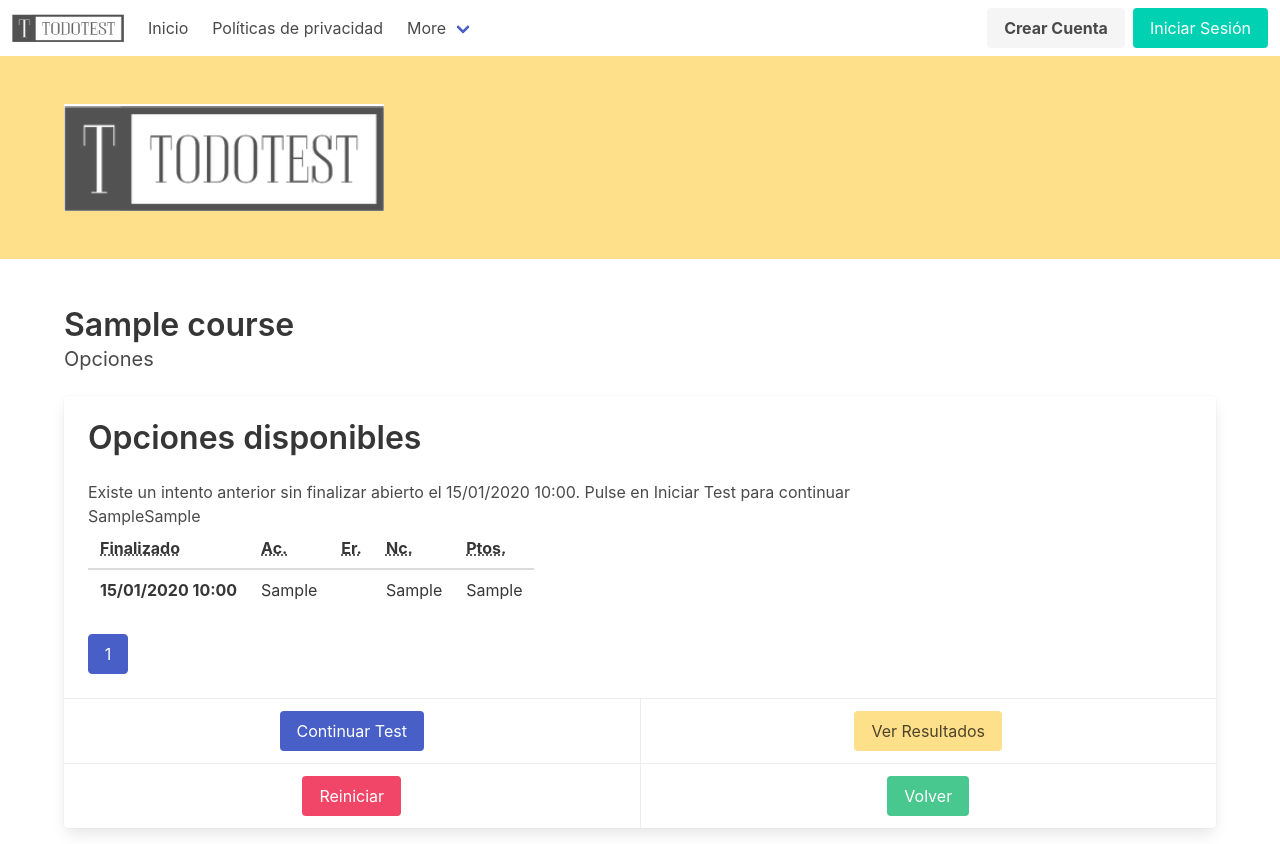
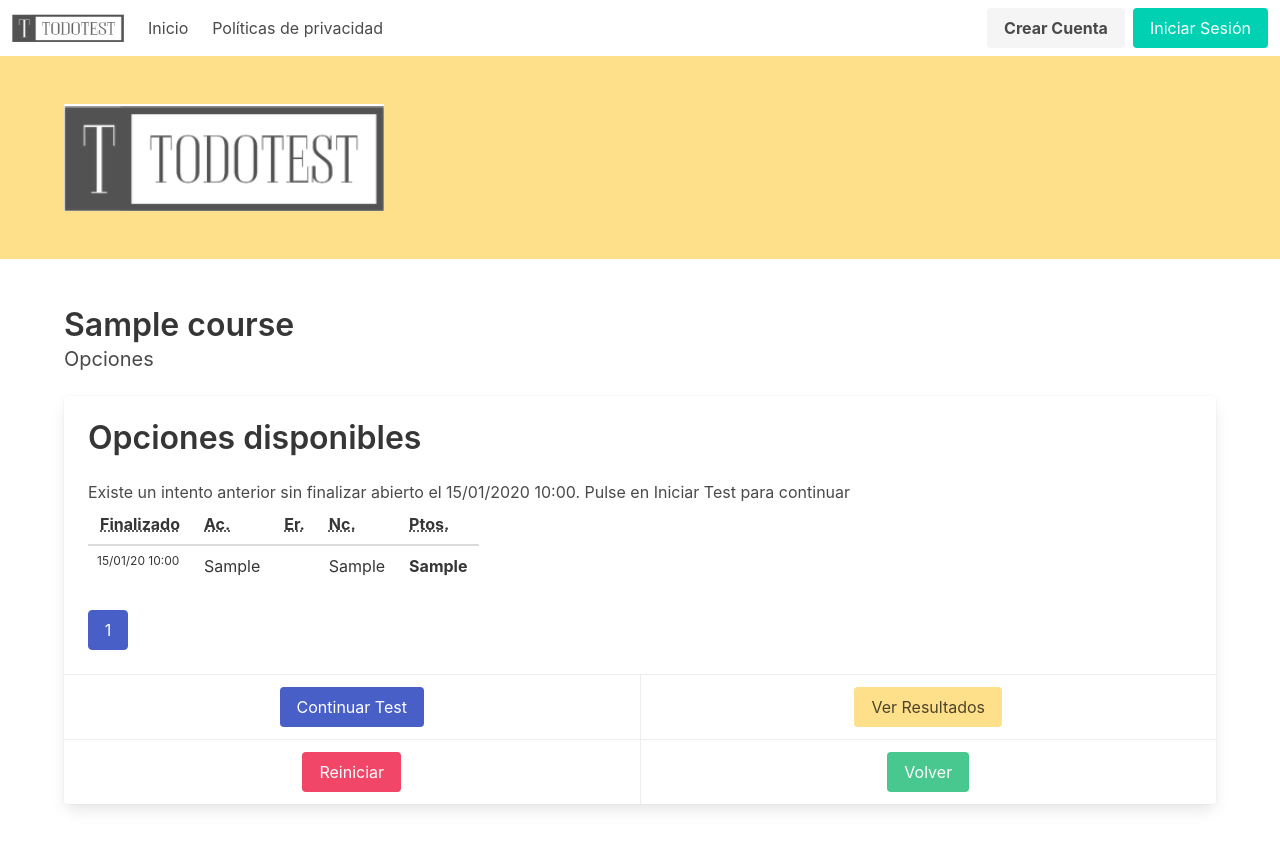
Before and after one commit to davidbermudez/django-question, a Django app: template templates/course/course.html in a window 1280 px wide. Shown: the top 844 px of the page. After the commit the page ends 810 px from the top, so only its background shows below. Run offline with Django 3.2, Linux system fonts and the light colour scheme; tables that the repository leaves empty hold one stand-in row (values such as "Sample post"); the template is opened without the code that fills it: values that come from a table or form of the project are taken from there, most other values are stand-ins (such as "Sample title", 1, 10 or a date in 2020); data that the repository does not hold is empty; parts of the project's set-up code (start-up, migrations or seed data) failed here and were passed over; some libraries are stand-ins or nearby versions.

Commit message:
fix presentation results quiz

```diff
--- a/templates/base.html
+++ b/templates/base.html
@@ -33,7 +33,7 @@
                 <a class="navbar-item" href="{% url 'privacy' %}">
                     Políticas de privacidad
                 </a>
-
+<!--
                 <div class="navbar-item has-dropdown is-hoverable">
                     <a class="navbar-link">
                         More
@@ -55,6 +55,7 @@
                         </a>
                     </div>
                 </div>
+-->
             </div>
 
             <div class="navbar-end">
--- a/templates/course/course.html
+++ b/templates/course/course.html
@@ -32,7 +32,6 @@
             <p>Existe un intento anterior sin finalizar abierto el {{ intents.0.quizintent_dateInit|date:"d/m/Y H:i" }}. Pulse en Iniciar Test para continuar</p>
         {% endif %}
         {% if finalized %}
-        {{aciertos.0}}{{errores.0}}{{nocontesta.0}}
             <table class="table">
                 <thead>
                     <tr>
@@ -46,12 +45,13 @@
                 <tbody>
                 {% for quiz in finalized %}
                     <tr>
-                        <th>{{ quiz.quizfinalized_dateEnd|date:"d/m/Y H:i" }}</th>
+                        <td class="is-size-7">{{ quiz.quizfinalized_dateEnd|date:"d/m/y H:i" }}</td>
                         {% with indice=forloop.counter0 %}
+
                             <td>{% cycle aciertos.0 aciertos.1 aciertos.2 aciertos.3 aciertos.4 %}</td>
                             <td>{% cycle errores.0 errores.1 errores.2 errores.3 errores.4 %}</td>
                             <td>{% cycle nocontesta.0 nocontesta.1 nocontesta.2 nocontesta.3 nocontesta.4 %}</td>
-                            <td>{{ quiz.quizfinalized_result }}</td>
+                            <th class="has-text-centered {% if quiz.quizfinalized_result < 5 %}has-text-danger{% endif %}">{{ quiz.quizfinalized_result }}</td>
                         {% endwith %}
                     </tr>
                 {% endfor %}
```
